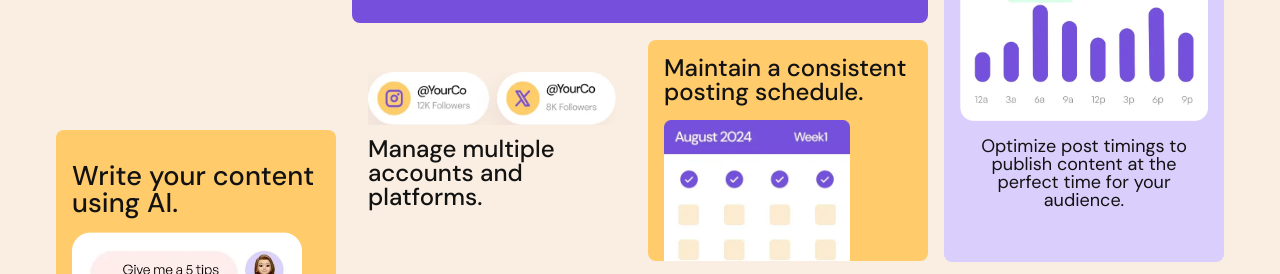
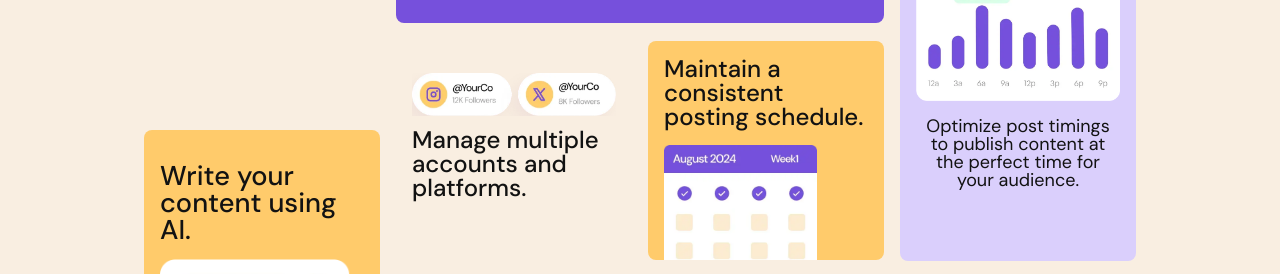
Before and after one commit to justdoit2ijj-max/Bento-grid, a plain HTML site: page index.html in a window 1280 px wide. Shown: the part 257-531 px from the top of the page. Drawn offline with Linux system fonts and the light colour scheme.

Commit message:
Update style.css

```diff
--- a/style.css
+++ b/style.css
@@ -37,7 +37,7 @@ body {
 
 .grid-container {
     width: 100%;
-    max-width: 1200px;
+    max-width: 64rem;
     min-height: 90vh;
     display: grid;
     grid-template-columns: 1fr;
```
